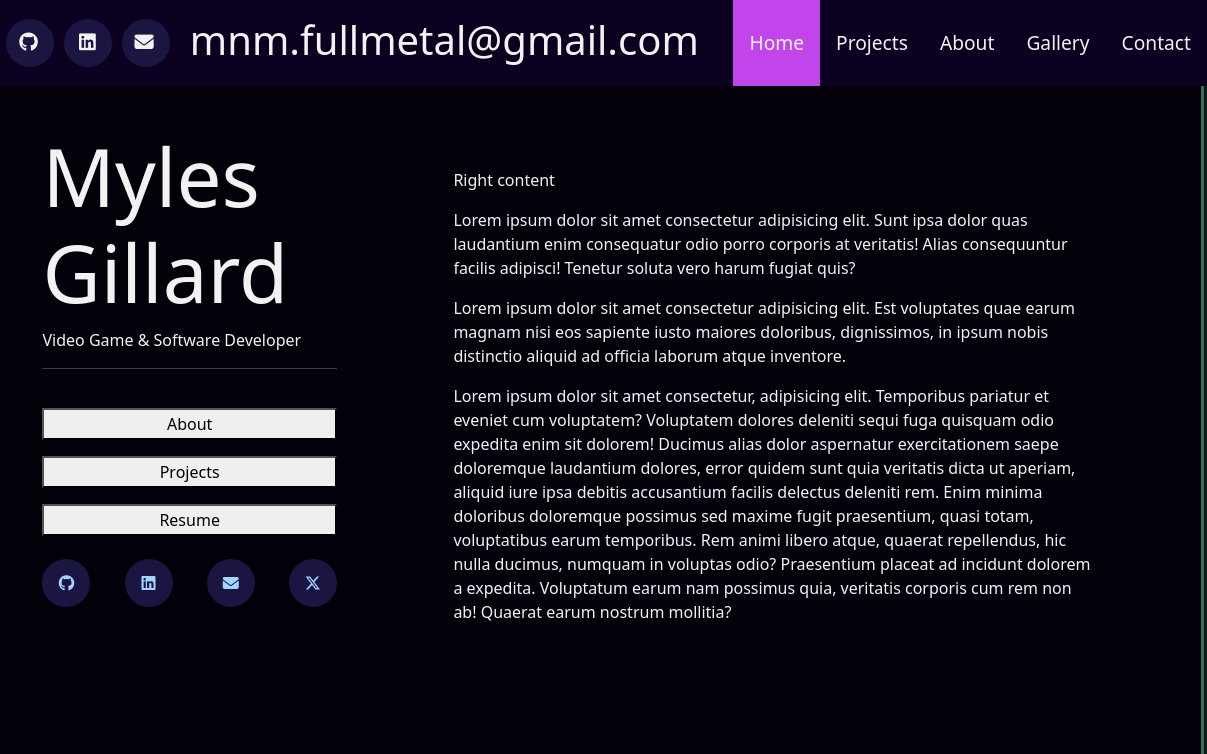
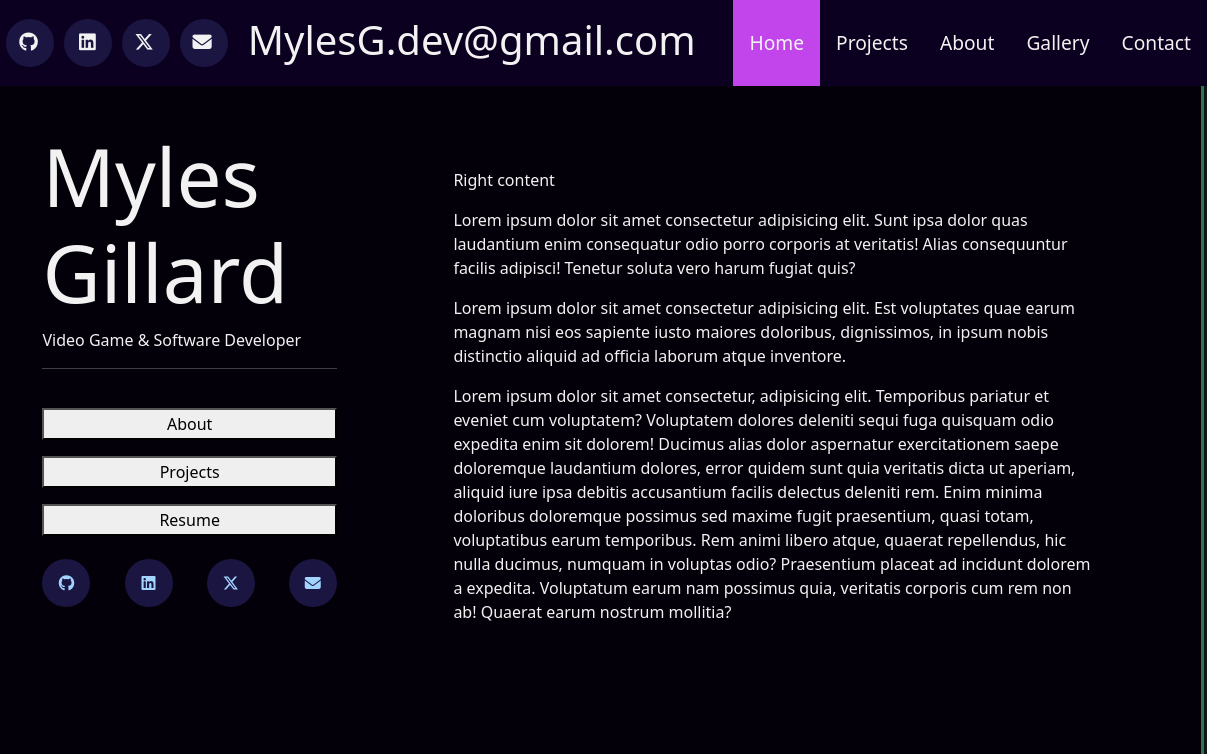
Before and after one commit to mnmfullmetal/portfolio, a plain HTML site: page index.html in a window 1280 px wide. Shown: the top 754 px of the page, 73-1280 px from the left. Drawn offline with nearby package versions, Linux system fonts and the light colour scheme.

Commit message:
- small changes to my contact details

```diff
--- a/index.html
+++ b/index.html
@@ -30,8 +30,9 @@
             href="https://linkedin.com/in/mylesgillard"
             class="fa-brands fa-linkedin"
           ></a>
+            <a href="contact" class="fa-brands fa-x-twitter"></a>
           <a href="contact.html" class="fa fa-envelope"></a>
-          <p>mnm.fullmetal@gmail.com</p>
+          <p>MylesG.dev@gmail.com</p>
         </div>
         <a class="active" href="index.html">Home</a>
         <div class="dropdown">
@@ -74,8 +75,8 @@
               href="https://linkedin.com/in/mylesgillard"
               class="fa-brands fa-linkedin"
             ></a>
+            <a href="contact" class="fa-brands fa-x-twitter"></a>
             <a href="contact" class="fa fa-envelope"></a>
-            <a href="contact" class="fa-brands fa-x-twitter"></a>
           </div>
         </div>
         <div id="home-content-right">
@@ -114,7 +115,7 @@
              <h2>Get in touch</h2>
              <hr>
            </div>
-            <input type="hidden" name="access_key" value="67f6359d-6168-4f48-bec0-fccc42284455">
+            <input type="hidden" name="access_key" value="f1d355ac-dcfc-4edd-a27a-cbc42520bda1">
             <input type='text' name='name' placeholder="Your Name" class='contact-inputs' required>
             <input type='email' name='email' placeholder="Your Email" class='contact-inputs' required>
             <textarea name='message' placeholder="Your Message" class='contact-inputs' id="contact_textarea" required></textarea>
```
